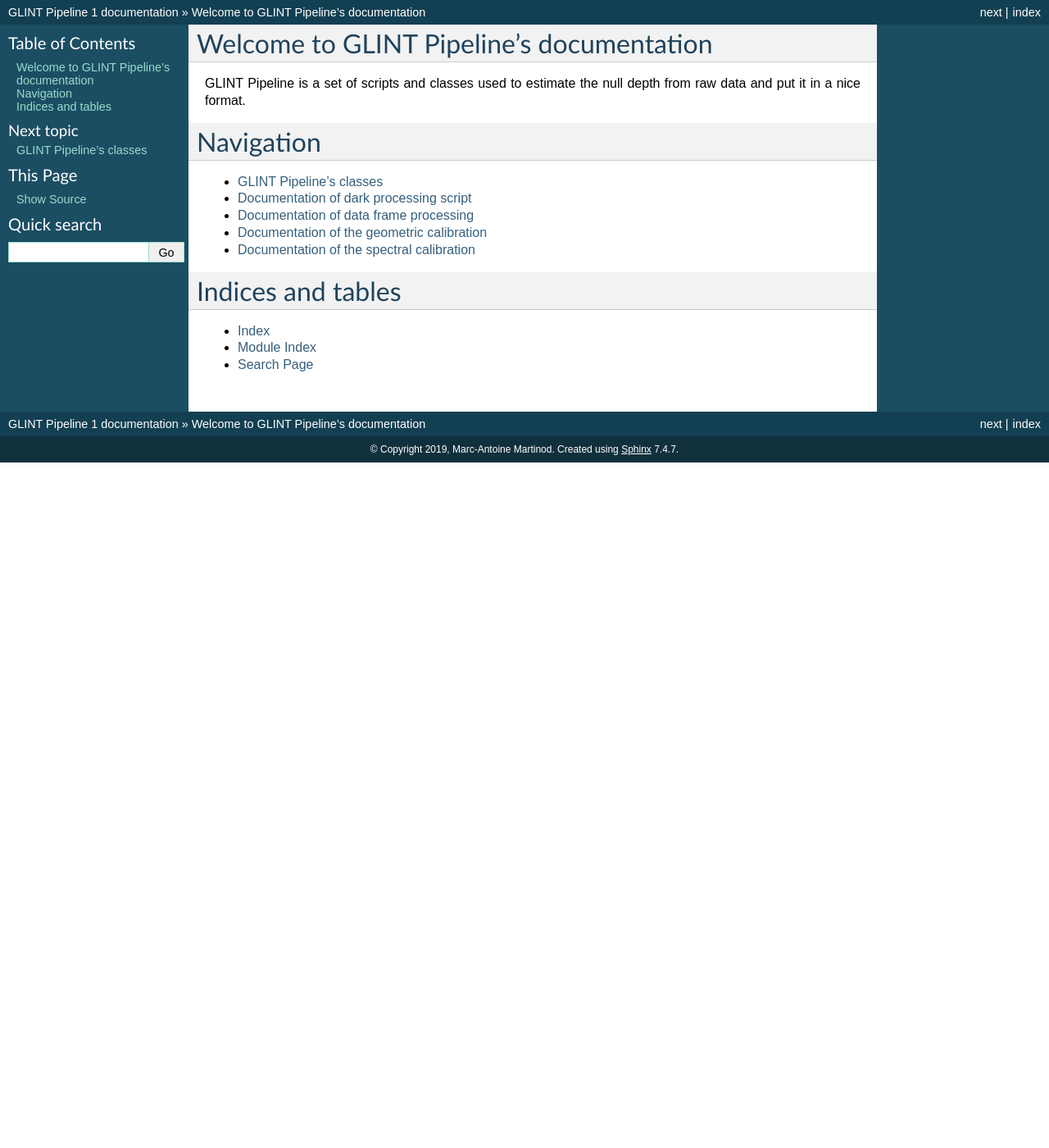
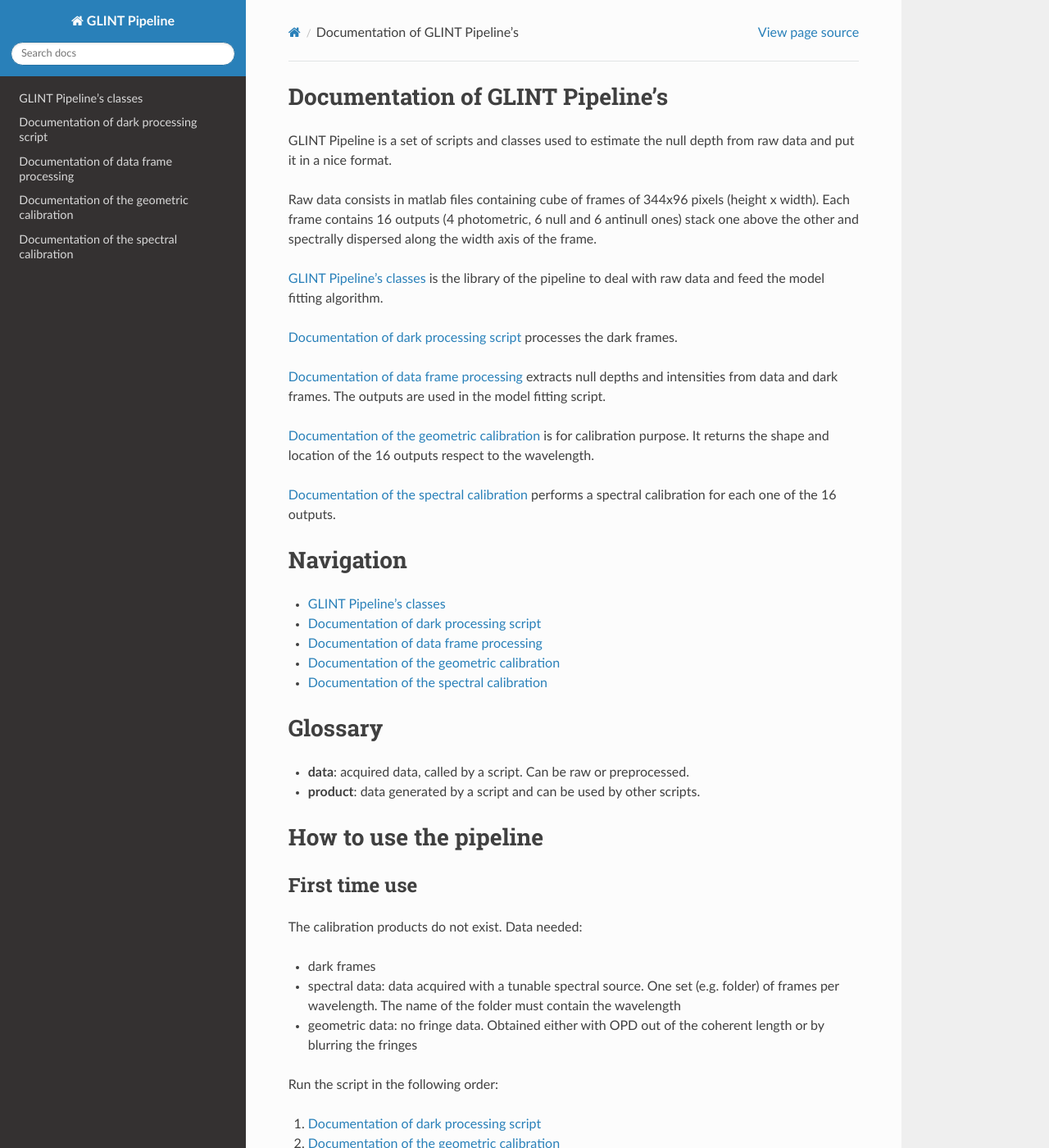
Before and after one commit to SAIL-Labs/GLINTPipeline, a Sphinx documentation site: the page built from docs/source/index.rst, in a window 1280 px wide and 1400 px high. Shown: the whole window at 82% size. Built offline with Sphinx 7.4.7 and the Read the Docs theme 2.0.0, drawn with Linux system fonts in a browser that asks for light colours; some of the changed text lies outside the part shown.

Commit message:
Update doc

```diff
--- a/docs/source/conf.py
+++ b/docs/source/conf.py
@@ -12,6 +12,7 @@
 #
 import os
 import sys
+import sphinx_rtd_theme
 sys.path.insert(0, os.path.abspath('../..'))
 
 
@@ -30,7 +31,7 @@ release = '1'
 # Add any Sphinx extension module names here, as strings. They can be
 # extensions coming with Sphinx (named 'sphinx.ext.*') or your custom
 # ones.
-extensions = ['sphinx.ext.autodoc']
+extensions = ['sphinx.ext.autodoc', "sphinx_rtd_theme"]
 
 # Add any paths that contain templates here, relative to this directory.
 templates_path = ['_templates']
@@ -46,7 +47,7 @@ exclude_patterns = []
 # The theme to use for HTML and HTML Help pages.  See the documentation for
 # a list of builtin themes.
 #
-html_theme = 'classic'
+html_theme = 'sphinx_rtd_theme'
 
 # Add any paths that contain custom static files (such as style sheets) here,
 # relative to this directory. They are copied after the builtin static files,
--- a/docs/source/index.rst
+++ b/docs/source/index.rst
@@ -3,11 +3,27 @@
    You can adapt this file completely to your liking, but it should at least
    contain the root `toctree` directive.
 
-Welcome to GLINT Pipeline's documentation
-=========================================
+Documentation of GLINT Pipeline's
+=================================
 
 GLINT Pipeline is a set of scripts and classes used to estimate the null depth from raw data
 and put it in a nice format.
+
+Raw data consists in matlab files containing cube of frames of 344x96 pixels (height x width).
+Each frame contains 16 outputs (4 photometric, 6 null and 6 antinull ones) stack one above the other and
+spectrally dispersed along the width axis of the frame.
+
+:doc:`glint_classes` is the library of the pipeline to deal with raw data and feed the model fitting algorithm.
+
+:doc:`glint_dark` processes the dark frames.
+
+:doc:`glint_measure_null_depth` extracts null depths and intensities from data and dark frames.
+The outputs are used in the model fitting script.
+
+:doc:`glint_geometric_calibration` is for calibration purpose.
+It returns the shape and location of the 16 outputs respect to the wavelength.
+
+:doc:`glint_spectral_calibration` performs a spectral calibration for each one of the 16 outputs.
 
 Navigation
 ==========
@@ -20,6 +36,43 @@ Navigation
    glint_geometric_calibration
    glint_spectral_calibration
 
+Glossary
+========
+* **data**: acquired data, called by a script. Can be raw or preprocessed.
+* **product**: data generated by a script and can be used by other scripts.
+
+How to use the pipeline
+=======================
+First time use
+--------------
+The calibration products do not exist.
+Data needed:
+
+* dark frames
+* spectral data: data acquired with a tunable spectral source. One set (e.g. folder) of frames per wavelength. The name of the folder must contain the wavelength
+* geometric data: no fringe data. Obtained either with OPD out of the coherent length or by blurring the fringes
+
+Run the script in the following order:
+
+1. :doc:`glint_dark`
+2. :doc:`glint_geometric_calibration`
+3. :doc:`glint_spectral_calibration`
+
+Routine use
+-------------
+The calibration product exist.
+Data needed:
+
+* dark frames
+* science frames (lab or on-sky)
+
+Run the script in the following order:
+
+1. :doc:`glint_dark`
+2. :doc:`glint_measure_null_depth` with dark frames
+3. :doc:`glint_measure_null_depth` with data frames
+4. Feed the model fitting script with the products
+
 
 Indices and tables
 ==================
```
